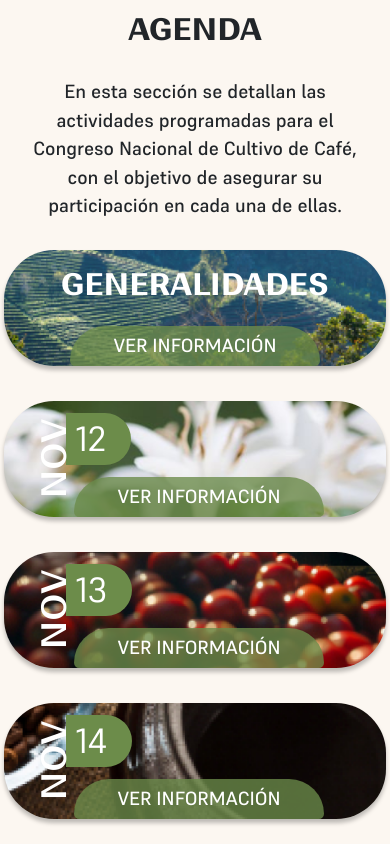
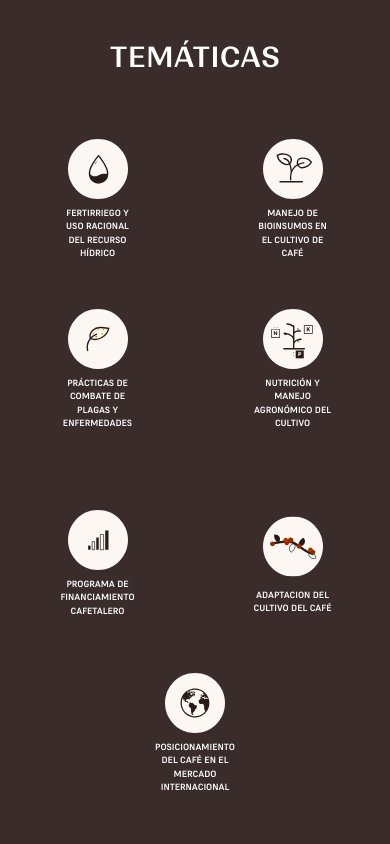
Before and after one commit to nato1516/Cogreso-del-caf-, a plain HTML site: page index.html in a window 390 px wide. Shown: the part 920-1764 px from the top of the page. Drawn offline with nearby package versions, Linux system fonts and the light colour scheme.

Commit message:
Add files via upload

```diff
--- a/CSS/style.css
+++ b/CSS/style.css
@@ -365,6 +365,71 @@ header {
 
 /*===================== FIN Estilos del contenido Banner ====================*/
 
+
+/* /\/\/\/\/\/\/\/\/\/\/\/\/\/\/\/\/\/\/\/\/\/\/\/\/\/\/\/\/\/\/\/\/\/\/\/\
+TEMATICAS
+/\/\/\/\/\/\/\/\/\/\/\/\/\/\/\/\/\/\/\/\/\/\/\/\/\/\/\/\/\/\/\/\/\/\/\/\ */
+
+
+.icon-h4{
+    color:var(--Tipografia-Clara);
+    font-family: var(--Fuente-H2);
+    font-size: 28px;
+}
+
+/* .icon-section p{
+     color:var(--Tipografia-Clara);
+    font-family: var(--Fuente-Parrafos);
+    font-weight: var(--Font-Regular);
+    font-size: 16px;
+} */
+
+.icon-section {
+    background: #271B16;
+    height: auto;
+    padding: 80px 0px !important;
+}
+
+.cultivo {
+    width: 170px;
+}
+
+.icon-section {
+    background-color: #3b2c2c;
+    padding: 20px 0;
+    color: #fff;
+    text-align: center;
+}
+
+.icon-box {
+    color: #ffffff;
+    border-radius: 8px;
+    padding: 15px;
+    width: 270px;
+    height: 150px;
+    display: flex;
+    flex-direction: column;
+    align-items: center;
+    justify-content: center;
+    margin: 10px;
+}
+
+.icon-box img {
+    width: 75px;
+    height: 75px;
+    margin-bottom: 10px;
+}
+
+.icon-text {
+    font-size: 0.9em;
+    font-weight: bold;
+    color:var(--Tipografia-Clara);
+    font-family: var(--Fuente-Parrafos);
+    font-weight: var(--Font-Regular);
+    font-size: 16px;
+}
+
+
 /* /\/\/\/\/\/\/\/\/\/\/\/\/\/\/\/\/\/\/\/\/\/\/\/\/\/\/\/\/\/\/\/\/\/\/\/\
 AGENDA
 /\/\/\/\/\/\/\/\/\/\/\/\/\/\/\/\/\/\/\/\/\/\/\/\/\/\/\/\/\/\/\/\/\/\/\/\ */
@@ -567,7 +632,7 @@ CARACTERISTICAS DE LA SECCION DE EXPOSITORES */
     background-repeat: repeat-x;
     background-size: cover;
     background-position: center;
-    width: 350px;
+    width: 450px;
     height: 450px;
     position: relative;
     border-top-left-radius: 30px;
@@ -610,7 +675,7 @@ CARACTERISTICAS DE LA SECCION DE EXPOSITORES */
 }
 
 .text-expositores {
-    width: 219px;
+    width: 350px;
     height: 216px;
     margin: -120px auto 0px;
 
@@ -975,16 +1040,33 @@ footer a{
     }
 
 }
-/* ================= MEDIA QUERY ================ */
+@media (max-width: 1400px) {
+    .icon-text {
+        font-size: 0.9em;
+        font-weight: bold;
+        width: 250px;
+    }
+
+    .cultivo {
+        width: 170px;
+    }
+}
 @media (max-width: 1410px) {
     .comentario9{
         display: none;
     }
 }
-
-
-
-/*========================================= MEDIAQUERY TAMANO TABLET/ 1024PX - 768PX =========================================*/
+@media (max-width: 1200px) {
+    .icon-text {
+        font-size: 12px;
+        font-weight: bold;
+        width: 200px;
+    }
+
+    .cultivo {
+        width: 170px;
+    }
+}
 @media screen and (max-width: 1024px) {
     .nav_menu {
         padding: 0 !important;
@@ -1208,8 +1290,125 @@ footer a{
         background: url(../img/Footer\ bg\ tablet.jpg);
     }
 }
-
-/* ========================================= MEDIAQUERY TAMANO TABLET/ 768PX - 0PX ========================================= */
+@media (max-width: 992px) {
+    .icon-text {
+        font-size: 11px;
+        width: 170px;
+    }
+    .EXPOSITORES {
+        display: none;
+    }
+
+    .EXPOSITORES-movil {
+        display: block;
+        background-color: var(--Color-Fondo-Oscuro);
+    }
+    .EXPOSITORES-movil {
+        justify-content: center;
+        display: flex;
+        flex-direction: column;
+    }
+
+    .CARDSS {
+        width: 60%;
+        display: flex;
+        justify-content: center;
+    }
+    .card-expositores-movil {
+        background: url(../img/Fondo-expositores.png);
+        background-repeat: repeat-x;
+        background-size: cover;
+        background-position: center;
+        width: 90%;
+        height: auto;
+        position: relative;
+        border-top-left-radius: 30px;
+        border-bottom-right-radius: 30px;
+    }
+    .card-expositores{
+        height: 520PX;
+    }
+    .img-expositores {
+        top: -250px;
+    }
+    .text-expositores{
+        margin-top: -220PX;
+    }
+}
+@media (max-width: 950px) {
+    .container-comentarios {
+        justify-content: space-evenly;
+    }
+
+}
+
+@media (max-width: 900px) {
+    .agenda__container {
+        justify-content: center;
+    }
+    .Nov12,
+    .Nov13,
+    .Nov14,
+    .generalidades {
+        margin: initial;
+    }
+    .granos__cafes{
+        display: none;
+    }
+}
+
+@media (max-width: 800px) {
+    .info-expositores {
+        font-size: 18px;
+    }
+    .card-expositores {
+        width: 400px;
+        height: 520px;
+        margin: 65px 0px 0;
+    }
+    .img-expositores {
+        top: -180px;
+    }
+    .foto-expositores {
+        width: 170px;
+        height: 170px;
+        border-radius: 50%;
+        margin-top: -100px;
+    }
+    .text-expositores p {
+        margin: 10px;
+    }
+    .bandera-expositores {
+        margin-top: 20px;
+    }
+    .text-expositores {
+        margin-top: -170px;
+    }
+    .container-comentarios {
+        width: 98%;
+    }
+    .texto-comentario{
+        padding-bottom: 10px;
+    }
+    .CARDSS{
+        margin: 0 auto;
+    }
+    .bandera-expositoress{
+        display: flex;
+        justify-content: start;
+        margin: 10px 0px;
+    }
+}
+@media (max-width: 770px) {
+    .icon-text {
+        font-size: 12px;
+    }
+    .icon-box img {
+        width: 70px;
+        height: 100px;
+        margin-bottom: 8px;
+    }
+}
 @media screen and (max-width: 768px) {
 
     .nav_menu {
@@ -1437,112 +1636,6 @@ footer a{
         margin-bottom: 0px !important;
     }
 }
-
-
-/* /\/\/\/\/\/\/\/\/\/\/\/\/\/\/\/\/\/\/\/\/\/\/\/\/\/\/\/\/\/\/\/\/\/\/\/\/\/\/\/\/\/\/\/\/\/\/\/\/\/\
-/\/\/\/\/\/\/\/\/\/\/\/\/\/\/\/\/\/\/\/\/\/\/\/\/\/\/\/\/\/\/\/\/\/\/\/\/\/\/\/\/\/\/\/\/\/\/\/\/\/\ */
-@media (max-width: 950px) {
-    .container-comentarios {
-        justify-content: space-evenly;
-    }
-    .EXPOSITORES {
-        display: none;
-    }
-
-    .EXPOSITORES-movil {
-        display: block;
-        background-color: var(--Color-Fondo-Oscuro);
-    }
-    .EXPOSITORES-movil {
-        justify-content: center;
-        display: flex;
-        flex-direction: column;
-    }
-
-    .CARDSS {
-        width: 60%;
-        display: flex;
-        justify-content: center;
-    }
-    .card-expositores-movil {
-        background: url(../img/Fondo-expositores.png);
-        background-repeat: repeat-x;
-        background-size: cover;
-        background-position: center;
-        width: 90%;
-        height: auto;
-        position: relative;
-        border-top-left-radius: 30px;
-        border-bottom-right-radius: 30px;
-    }
-    .card-expositores{
-        height: 520PX;
-    }
-    .img-expositores {
-        top: -250px;
-    }
-    .text-expositores{
-        margin-top: -220PX;
-    }
-}
-
-@media (max-width: 900px) {
-    .agenda__container {
-        justify-content: center;
-    }
-    .Nov12,
-    .Nov13,
-    .Nov14,
-    .generalidades {
-        margin: initial;
-    }
-    .granos__cafes{
-        display: none;
-    }
-}
-
-@media (max-width: 800px) {
-    .info-expositores {
-        font-size: 18px;
-    }
-    .card-expositores {
-        width: 400px;
-        height: 520px;
-        margin: 65px 0px 0;
-    }
-    .img-expositores {
-        top: -180px;
-    }
-    .foto-expositores {
-        width: 170px;
-        height: 170px;
-        border-radius: 50%;
-        margin-top: -100px;
-    }
-    .text-expositores p {
-        margin: 10px;
-    }
-    .bandera-expositores {
-        margin-top: 20px;
-    }
-    .text-expositores {
-        margin-top: -170px;
-    }
-    .container-comentarios {
-        width: 98%;
-    }
-    .texto-comentario{
-        padding-bottom: 10px;
-    }
-    .CARDSS{
-        margin: 0 auto;
-    }
-    .bandera-expositoress{
-        display: flex;
-        justify-content: start;
-        margin: 10px 0px;
-    }
-}
 @media (max-width: 600px) {
     .h2-agenda{
         font-size: 30px ;
@@ -1623,8 +1716,21 @@ footer a{
         margin-top: -170px;
     }
 }
-
-
+@media (max-width: 500px) {
+    .icon-text {
+        font-size: 12px;
+    }
+}
+@media (max-width: 400px) {
+    .icon-text {
+        font-size: 9px;
+        width: 80px;
+    }
+
+    .icon-box img {
+        width: 60px;
+    }
+}
 @media (max-width: 390px) {
     .h2-agenda{
         font-size: 30px ;
@@ -1719,8 +1825,6 @@ footer a{
         padding: 10px 10px;
     }
 }
-
-
 @media (max-width: 320px) {
     /* /\/\/\/\/\/\/\/\/\/\/\/\/\/\
     AGENDA
--- a/index.html
+++ b/index.html
@@ -159,6 +159,64 @@
     <!-- INICIO MAIN -->
     <main>
         <!-- INICIO SECCION TEMATICAS -->
+        <section class="icon-section">
+            <article class="container ">
+                <h4 class="mb-5 icon-h4">TEMÁTICAS</h4>
+                <div class="row justify-content-center">
+                    <!-- Ícono 1 -->
+                    <div class="col-6 col-sm-4 col-md-3 d-flex justify-content-center">
+                        <div class="icon-box">
+                            <img src="iconos/agua.svg" alt="Icono de Fertirriego">
+                            <p class="icon-text">FERTIRRIEGO Y USO RACIONAL DEL RECURSO HÍDRICO</p>
+                        </div>
+                    </div>
+                    <!-- Ícono 2 -->
+                    <div class="col-6 col-sm-4 col-md-3 d-flex justify-content-center">
+                        <div class="icon-box">
+                            <img src="iconos/mata.svg" alt="Icono de Bioinsumos">
+                            <p class="icon-text">MANEJO DE BIOINSUMOS EN EL CULTIVO DE CAFÉ</p>
+                        </div>
+                    </div>
+                    <!-- Ícono 3 -->
+                    <div class="col-6 col-sm-4 col-md-3 d-flex justify-content-center">
+                        <div class="icon-box">
+                            <img src="iconos/hojaen.svg" alt="Icono de Plagas">
+                            <p class="icon-text">PRÁCTICAS DE COMBATE DE PLAGAS Y ENFERMEDADES</p>
+                        </div>
+                    </div>
+                    <!-- Ícono 4 -->
+                    <div class="col-6 col-sm-4 col-md-3 d-flex justify-content-center">
+                        <div class="icon-box">
+                            <img src="iconos/nutri.svg" alt="Icono de Nutrición">
+                            <p class="icon-text">NUTRICIÓN Y MANEJO AGRONÓMICO DEL CULTIVO</p>
+                        </div>
+                    </div>
+                </div>
+                <div class="row justify-content-center mt-4">
+                    <!-- Ícono 5 -->
+                    <div class="col-6 col-sm-4 col-md-3 d-flex justify-content-center">
+                        <div class="icon-box">
+                            <img src="iconos/finan.svg" alt="Icono de Mercado" class="mata">
+                            <p class="icon-text">PROGRAMA DE FINANCIAMIENTO CAFETALERO</p>
+                        </div>
+                    </div>
+                    <!-- Ícono 6 -->
+                    <div class="col-6 col-sm-4 col-md-3 d-flex justify-content-center">
+                        <div class="icon-box">
+                            <img src="iconos/cultivo.svg" alt="Icono de Financiamiento">
+                            <p class="icon-text cultivo">ADAPTACION DEL CULTIVO DEL CAFÉ</p>
+                        </div>
+                    </div>
+                    <!-- Ícono 7 -->
+                    <div class="col-6 col-sm-4 col-md-3 d-flex justify-content-center">
+                        <div class="icon-box">
+                            <img src="iconos/mercado.svg" alt="Icono de Adaptación">
+                            <p class="icon-text">POSICIONAMIENTO DEL CAFÉ EN EL MERCADO INTERNACIONAL </p>
+                        </div>
+                    </div>
+                </div>
+            </article >
+        </section>
         <!-- CIERRE SECCION TEMATICAS -->
         <!-- INICIO SECCION QUIENES SOMOS -->
         <!-- CIERRE SECCION QUIENES SOMOS -->
```
Also changed, not shown: iconos/Group 1.svg (added), iconos/Vector.svg (added), iconos/agua.svg (added), iconos/cultivo.svg (added), iconos/finan.svg (added), iconos/hojaen.svg (added), iconos/mata.svg (added), iconos/mercado.svg (added), iconos/nutri.svg (added).
